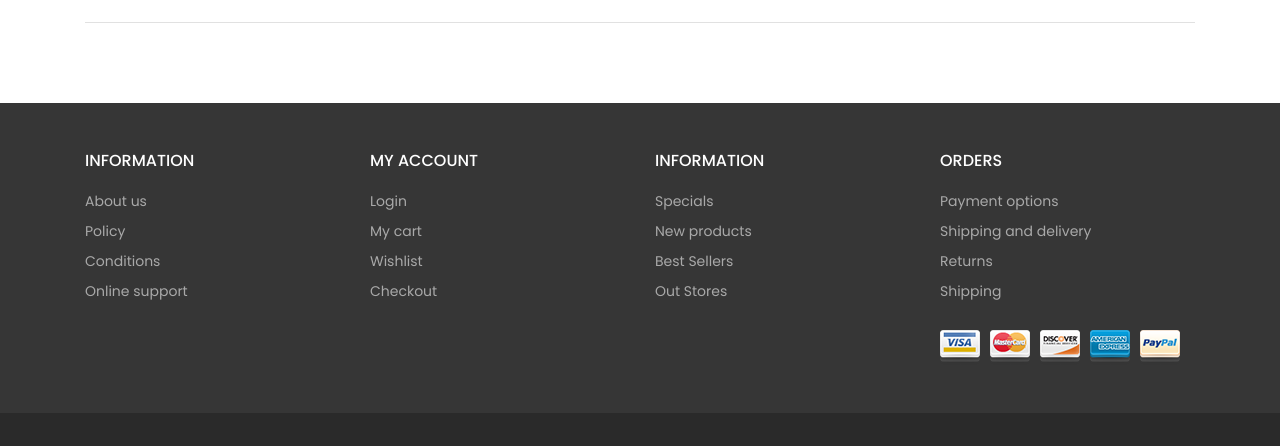
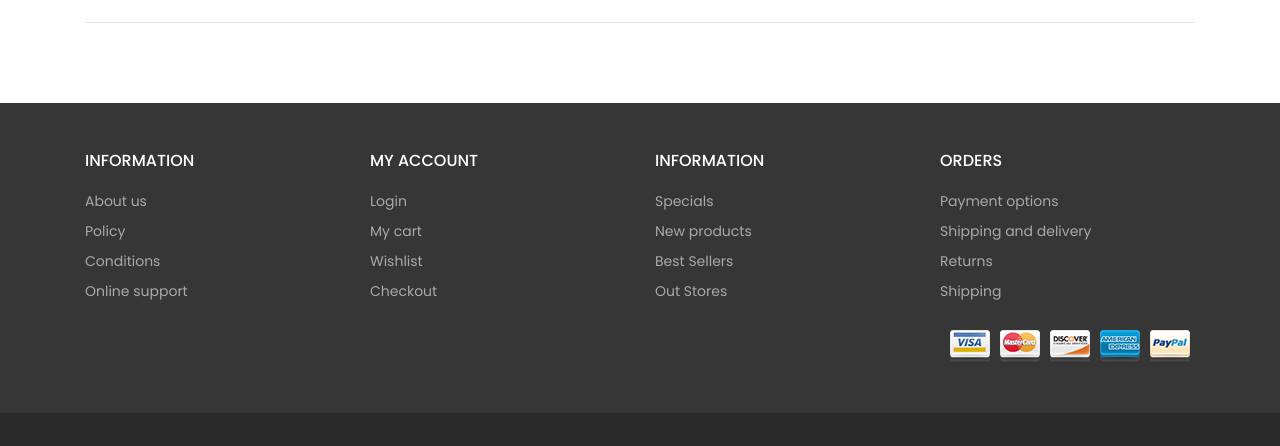
Before and after one commit to matwjablonski/kodilla-wdp-1907-03, a website built with Parcel: page src/index.html in a window 1280 px wide. Shown: the part 3781-4227 px from the top of the page. Built offline with nearby package versions, Linux system fonts and the light colour scheme; files whose address does not match are found by name.

Commit message:
fixed fotter rwd

```diff
--- a/src/partials/90_footer.html
+++ b/src/partials/90_footer.html
@@ -44,9 +44,11 @@
               <li><a href="#">Returns</a></li>
               <li><a href="#">Shipping</a></li>
             </ul>
-            <img src="./images/cards.png" alt="payment cards" />
           </div>
         </div>
+      </div>
+      <div class="row">
+        <div class="pay-wrap"><img src="./images/cards.png" alt="payment cards" /></div>
       </div>
     </div>
   </div>
--- a/src/sass/components/_footer.scss
+++ b/src/sass/components/_footer.scss
@@ -39,6 +39,12 @@ footer {
       li {
         display: inline-block;
       }
+    }
+
+    .pay-wrap {
+      width: 100%;
+      display: flex;
+      //justify-content: flex-end;
     }
   }
 
@@ -97,10 +103,25 @@ footer {
   .socialmedia {
     text-align: center;
   }
+
+  .pay-wrap {
+    justify-content: center;
+  }
 }
 
 @include media-breakpoint-only(sm) {
   .menu-wrapper {
     text-align: center;
   }
+
+  .pay-wrap {
+    justify-content: center;
+  }
 }
+
+@include media-breakpoint-between(md, xl) {
+  .pay-wrap {
+    justify-content: flex-end;
+    padding-right: 20px;
+  }
+}
```
